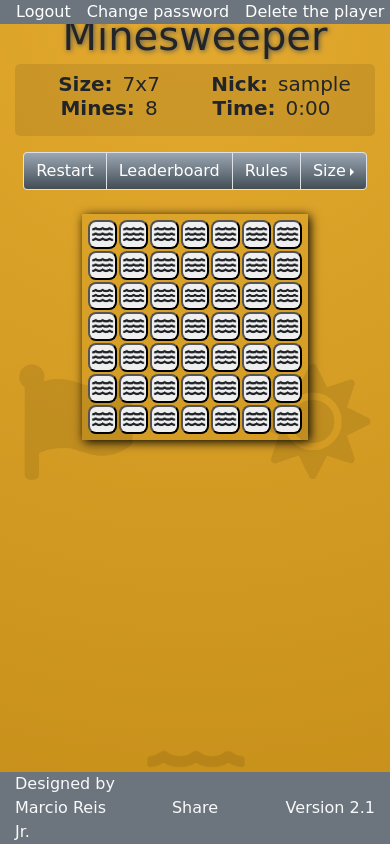
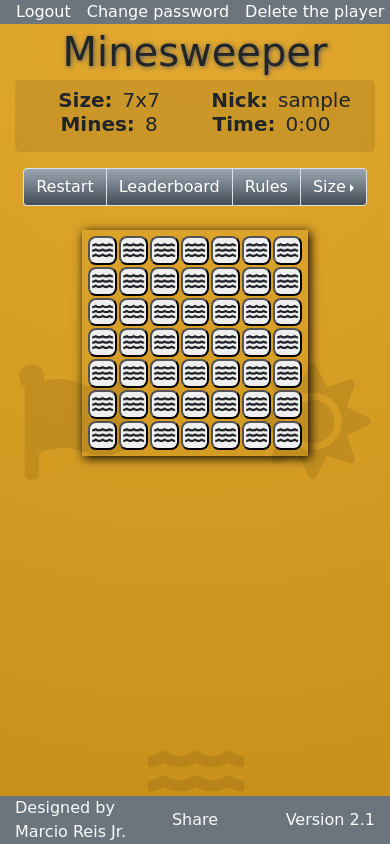
Before and after one commit to marcioreisjr/minesweeper, a Django app: page /coregame/play/ in a window 390 px wide. Run offline with Django 4.2, Linux system fonts and the light colour scheme; the visitor is signed in with stand-in values (Sample User, id 1); some libraries are stand-ins or nearby versions.

Commit message:
Made Nav Bar and Footer taller - Dynamically adjusts the space between the nav bar and the title based   on the mode (desktop/mobile) of the screen.

```diff
--- a/coregame/templates/base.html
+++ b/coregame/templates/base.html
@@ -49,10 +49,10 @@ September 06, 2022 by Marcio Reis Jr.
                 {% endblock main %}
             </main>
             <footer class="d-flex bg-secondary text-light fixed-bottom">
-                <div class="col-4 d-flex justify-content-begin align-items-center">Designed by Marcio Reis Jr.</div>
+                <div class="col-5 d-flex justify-content-begin align-items-center">Designed by Marcio Reis Jr.</div>
                 <div id="shareId"
-                     class="col-4 d-flex justify-content-center align-items-center shareHighlight">Share</div>
-                <div class="col-4 d-flex justify-content-end align-items-center">Version 2.1</div>
+                     class="col-2 d-flex justify-content-center align-items-center shareHighlight">Share</div>
+                <div class="col-5 d-flex justify-content-end align-items-center">Version 2.1</div>
             </footer>
             <!--Modal-->
             <div class="modal fade"
--- a/coregame/templates/coregame/play.html
+++ b/coregame/templates/coregame/play.html
@@ -21,7 +21,7 @@ September 06, 2022 by Marcio Reis Jr.
     </div>
 {% endblock navbar %}
 {% block header %}
-    <div class="row">
+    <div class="row mt-3 mt-md-1">
         <div class="col"></div>
         <div class="col h1 my-1 my-lg-2 title align-items-center">Minesweeper</div>
         <div class="col d-flex justify-content-end my-4"></div>
```
